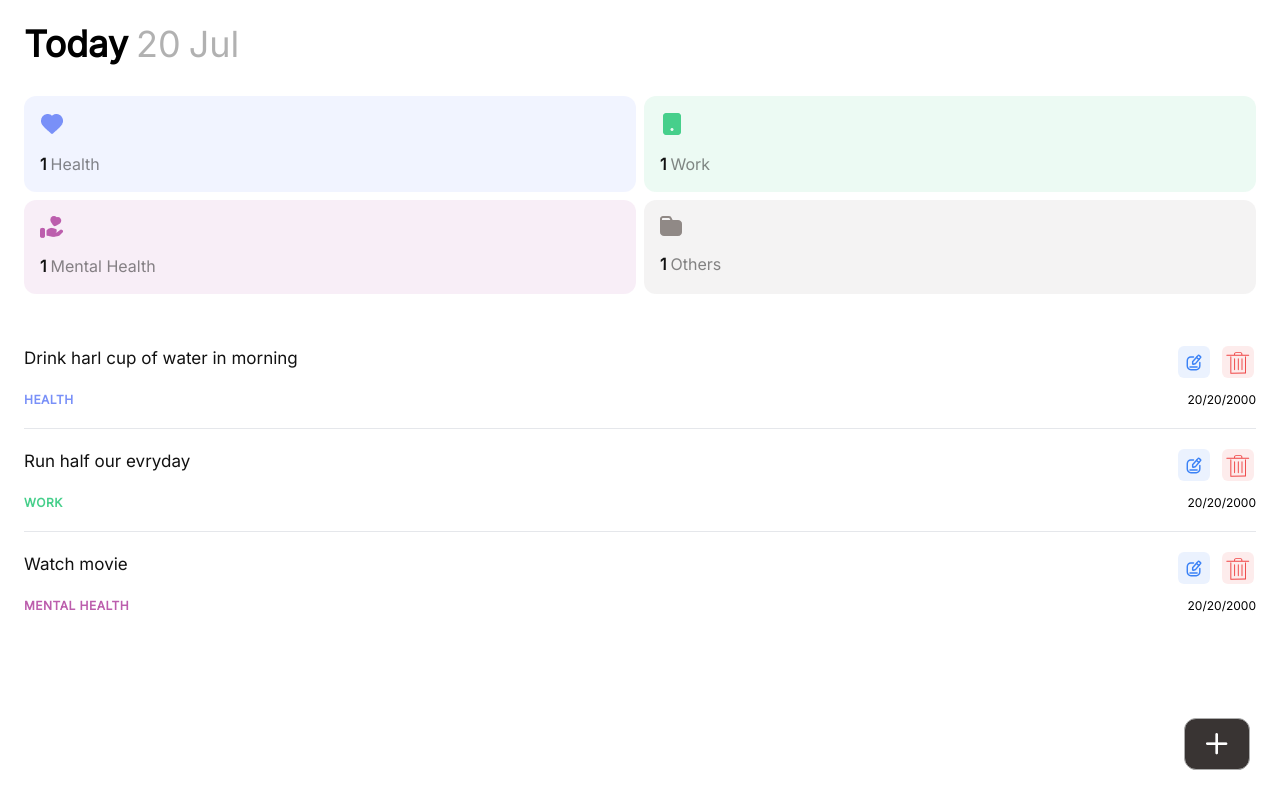
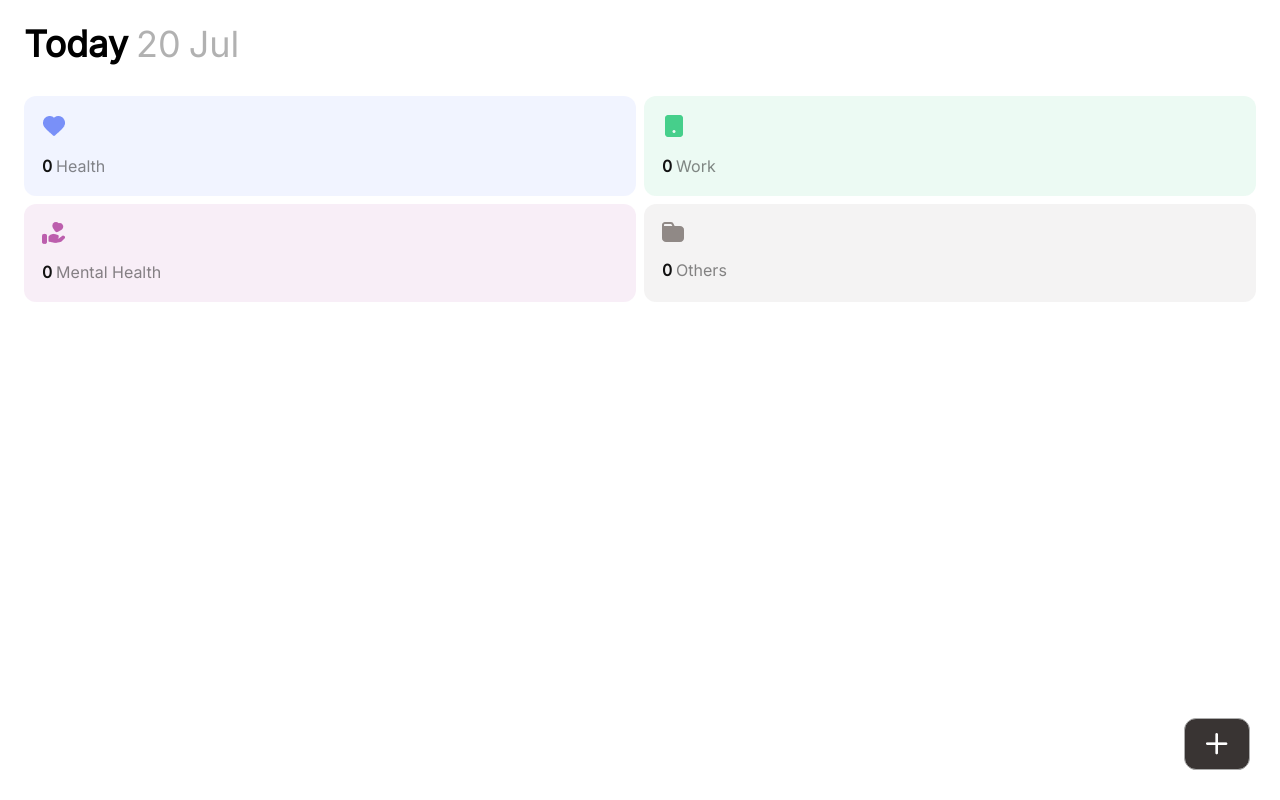
Before and after one commit to zakarialol/todoListReactproject-3, a React (Vite) app: page / in a window 1280 px wide. Built offline with nearby package versions, Linux system fonts and the light colour scheme.

Commit message:
just saving

```diff
--- a/src/components/pages/Home.jsx
+++ b/src/components/pages/Home.jsx
@@ -17,35 +17,11 @@ import { GenirateId } from "@/js/genirateId.js";
 
 function Home() {
   const [hide, setHide] = useState(false);
+  const [selectedTask, setSelectedTask] = useState(null)
   const [edit, setEdit] = useState(false);
-  const [idd, setId] = useState(null);
   const [selected, setSelected] = useState("");
   const [value, setValue] = useState("");
   const [tasks, setTasks] = useState([
-    {
-      id: "1",
-      type: "health",
-      task: "drink harl cup of water in morning",
-      date: "20/20/2000",
-    },
-    {
-      id: "2",
-      type: "work",
-      task: "run half our evryday",
-      date: "20/20/2000",
-    },
-    {
-      id: "3",
-      type: "mental health",
-      task: "watch movie",
-      date: "20/20/2000",
-    },
-    {
-      id: "4",
-      type: "others",
-      task: "call freind",
-      date: "20/20/2000",
-    },
   ]);
     useEffect(()=>{
       console.log("rendring again ...")
@@ -89,19 +65,22 @@ function Home() {
         type: selected || "others",
       },
     ]);
+    setValue("")
+    setSelected("")
   }
   // edit task
-  function editTask(e) {
-    console.log("id", idd);
+  function editTask(selectedTask) {
+    console.log("task", selectedTask);
     setTasks(
       tasks.map((task) => {
-        if (task?.id === idd) {
+        if (task?.id === selectedTask.id) {
           task.task = value;
           task.type = selected || "others";
         }
         return task;
       }),
     );
+    setEdit(false)
   }
   return (
     <div className="px-6 pt-6 h-dvh">
@@ -111,10 +90,9 @@ function Home() {
         {category.map((category, index) => (
           <Category
             key={index}
-            type={category.type}
-            className={category.className}
+            category={category}
             count={tasks.filter(task => task.type === category.type).length}
-            img={category.img}
+            onClick={()=>{console.log("hello u just clicked the category")}}
           />
         ))}
       </div>
@@ -125,7 +103,7 @@ function Home() {
           action={addTask}
           tasks={tasks}
           setTasks={setTasks}
-          btntext={"save"}
+          btntext={"add"}
           value={value}
           setValue={setValue}
           selected={selected}
@@ -144,24 +122,28 @@ function Home() {
           btntext={"edit"}
           selected={selected}
           setSelected={setSelected}
+          selectedTask={selectedTask}
         />
       )}
 
       <div className="overflow-auto h-[300px] relative pb-[85px]">
         {tasks.map((task) => (
           <Task
-            taskId={task.id}
             key={task?.id}
-            setId={setId}
-            setEdit={() => {
-              setEdit(true);
-              setHide(false)
+            setEdit={(isEditDivOpen,isAddDivOpen) => {
+              setEdit(isEditDivOpen);
+              setHide(isAddDivOpen)
             }}
             type={task?.type}
-            task={task?.task}
+            taskText={task?.task}
+            task={task}
             tasks={tasks}
             setTasks={setTasks}
             date={task?.date}
+            setValue={setValue}
+            hide={hide}
+            setSelected={setSelected}
+            setSelectedTask={setSelectedTask}
           />
         ))}
       </div>
@@ -172,6 +154,8 @@ function Home() {
         onClick={() => {
             setHide(true)
             setEdit(false)
+            setValue('')
+            setSelected("")
         }}
       />
     </div>
--- a/src/components/sections/AddTask.jsx
+++ b/src/components/sections/AddTask.jsx
@@ -7,7 +7,7 @@ import { useState,useEffect} from "react"
 import Xmark from "@/assets/icons/xmark.png"
 import Clock from "@/components/icons/Clock"
 
-function AddTask({setTasks,tasks,onClick,btntext,action,value,setValue,selected,setSelected}){
+function AddTask({setTasks,tasks,onClick,btntext,action,setEdit,value,setValue,selected,setSelected, selectedTask}){
     const typesArray = ["health","work","mental health"]
     useEffect(()=>{
         console.log('chaged **')
@@ -29,7 +29,8 @@ function AddTask({setTasks,tasks,onClick,btntext,action,value,setValue,selected,
                 </div>
                 <div className="gap-2">
                         <Button value={value}  onClick={()=>{
-                            action()
+                            action(selectedTask)
+
                         }} className={`btn text-[#898989] capitalize w-full ${value.trim().length > 0 ? "bg-[#393433] text-[#FFFFFF]":""}`} text={btntext}/>
                 </div>
             </div>
--- a/src/components/sections/Category.jsx
+++ b/src/components/sections/Category.jsx
@@ -1,11 +1,14 @@
+import { useState } from "react"
+function Task({count,onClick,category}){
 
-function Task({img,type,count, className}){
+    //function to filter tasks
+
     return (
-        <div className={`p-4 ${className} font-inter rounded-xl`} >
-            <img className="mb-4" src={img} alt={`${type} img`} />
+        <div className={`p-4 ${category.className} font-inter rounded-xl border border-transparent border-2`} onClick={onClick}>
+            <img className="mb-4" src={category.img} alt={`${category.type} img`} />
             <div>
                 <span className="mr-1 text-[#121212] font-bold">{count}</span>
-                <span className="text-[RGB(18,18,18,.5)] inline-block capitalize">{type}</span>
+                <span className="text-[RGB(18,18,18,.5)] inline-block capitalize">{category.type}</span>
             </div>
         </div>
     )
--- a/src/components/sections/Task.jsx
+++ b/src/components/sections/Task.jsx
@@ -1,15 +1,15 @@
 import FirstLetterUpperFunc from "@/js/FirstLetterUpper.js"
 import ReplaceSpaceFunc from "@/js/replaceSpace.js"
 import TaskActions from "./TaskActions"
-function Task({task,type,className="",date="dd/mm/yyyy",taskId,setTasks,tasks,setEdit,setId}){
+function Task({taskText,type,className="",date="dd/mm/yyyy",setTasks,tasks,setEdit,task,setSelectedTask,setValue,setSelected,hide}){
     //
     const typeObject ={health:"#7990F8",work:"#46CF8B",mental_health:"#BC5EAD",others:"#908986"}
     //
     return(
         <div className="py-5 border-[(RGA(0_0_0_/.15))] border-b font-inter">
             <div className="flex justify-between gap-2 mb-3">
-                <p className="text-[#121212] text-[17px]">{FirstLetterUpperFunc(task)}</p>
-                <TaskActions setEdit={setEdit} tasks={tasks} setTasks={setTasks} taskId={taskId} setId={setId}/>
+                <p className="text-[#121212] text-[17px]">{FirstLetterUpperFunc(taskText)}</p>
+                <TaskActions setEdit={setEdit} setValue={setValue} setSelectedTask={setSelectedTask} setSelected={setSelected} tasks={tasks} setTasks={setTasks} hide={hide} task={task}/>
             </div>
             <div className="flex justify-between gap-2">
                 <p className={`${className} w-fit uppercase font-semibold text-xs tracking-[0.04em]`} style={{color:typeObject[ReplaceSpaceFunc(type)]}}>{type}</p>
--- a/src/components/sections/TaskActions.jsx
+++ b/src/components/sections/TaskActions.jsx
@@ -1,28 +1,38 @@
 import EditBtn from "../icons/EditIcon"
 import DeleteBtn from "../icons/DeleteIcon"
 
-function TaskActions({taskId,onclick,setTasks,tasks,setEdit,setId}){
-        function deleteTask(e){
-            console.log("inside delete function")
-            const id = e.currentTarget.id
+function TaskActions({task,onclick,setTasks,tasks,setEdit,setSelectedTask,setValue,setSelected,hide}){
+        // delete task fro mthe obj funtion
+        function deleteTask(task){
+            const id = task.id
             setTasks(()=>{
                 return tasks.filter(task => task.id !== id)
             })
-            console.log(id,"Id")
+            if(tasks.length <= 1){
+                console.log('we are entring the tasks empty')
+                console.log("hide",hide)
+                const condition = hide ? true : false
+                console.log("condition",condition)
+                setEdit(false,condition)
+            }
         }
-        // function editTask(e){
-        //     console.log('inside set edit ')
-        //     const id = e.currentTarget.id
-        //     console.log(id,"Id")
-        // }
+        //
     return(
         <div className="min-w-[78px]">
-            <button onClick={(e)=>{
-                setId(e.currentTarget.id)
-                setEdit()
+            {/* // */}
+            <button onClick={()=>{
+                console.log("hello world")
+                setEdit(true,false)
+                setSelectedTask(task)
+                setValue(task.task)
+                setSelected(task.type)
             }}
-            id={taskId} className="mr-3 cursor-pointer p-1 rounded-md bg-[RGB(59_130_246/.1)]"><EditBtn/></button>
-            <button onClick={deleteTask} id={taskId} className="cursor-pointer p-1 rounded-md bg-[RGB(239_68_68/.1)]"><DeleteBtn/></button>
+            id={task.id} className="mr-3 cursor-pointer p-1 rounded-md bg-[RGB(59_130_246/.1)]"><EditBtn/></button>
+
+            {/* // */}
+            <button onClick={()=>{
+                deleteTask(task)
+            }} id={task.id} className="cursor-pointer p-1 rounded-md bg-[RGB(239_68_68/.1)]"><DeleteBtn/></button>
         </div>
     )
 }
```
